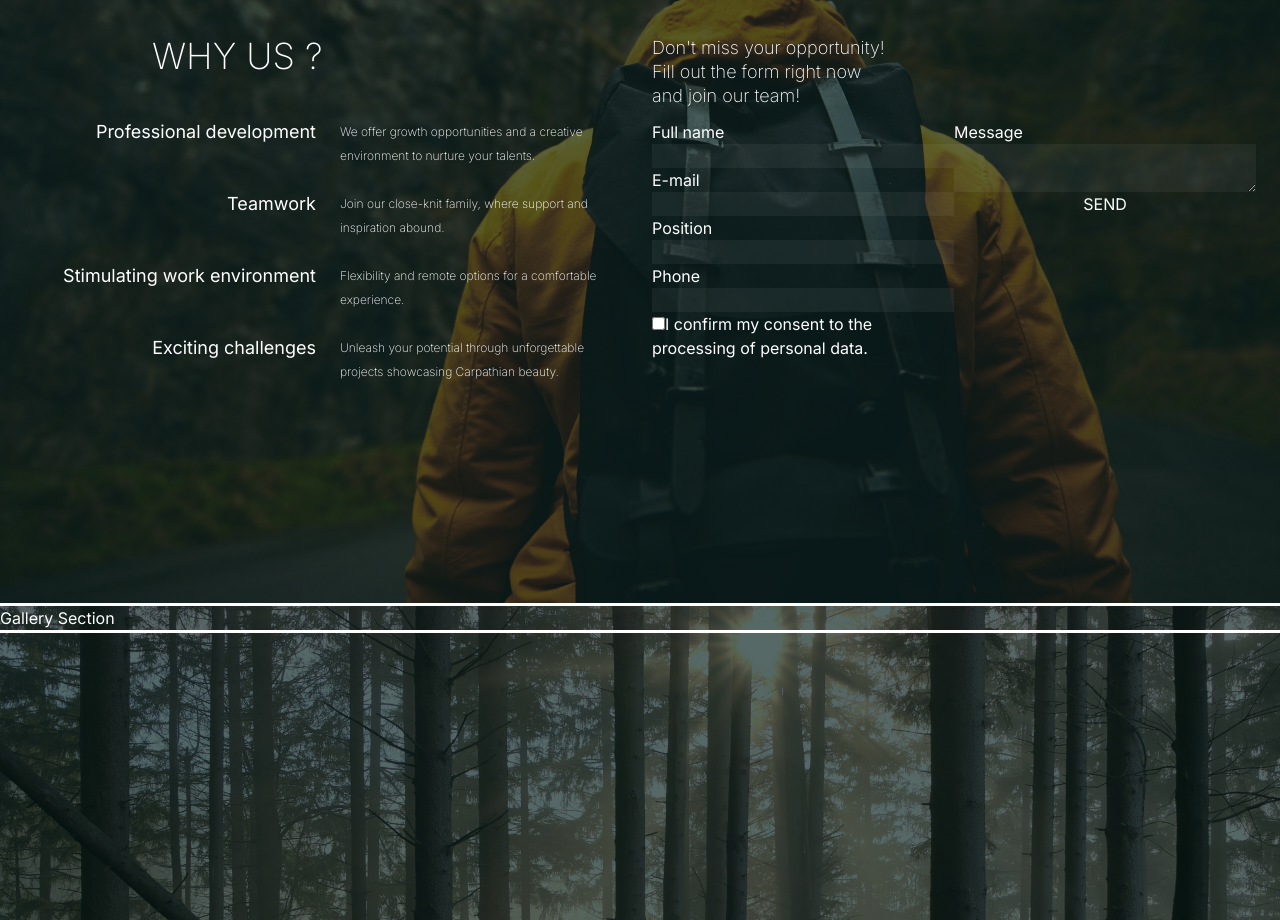
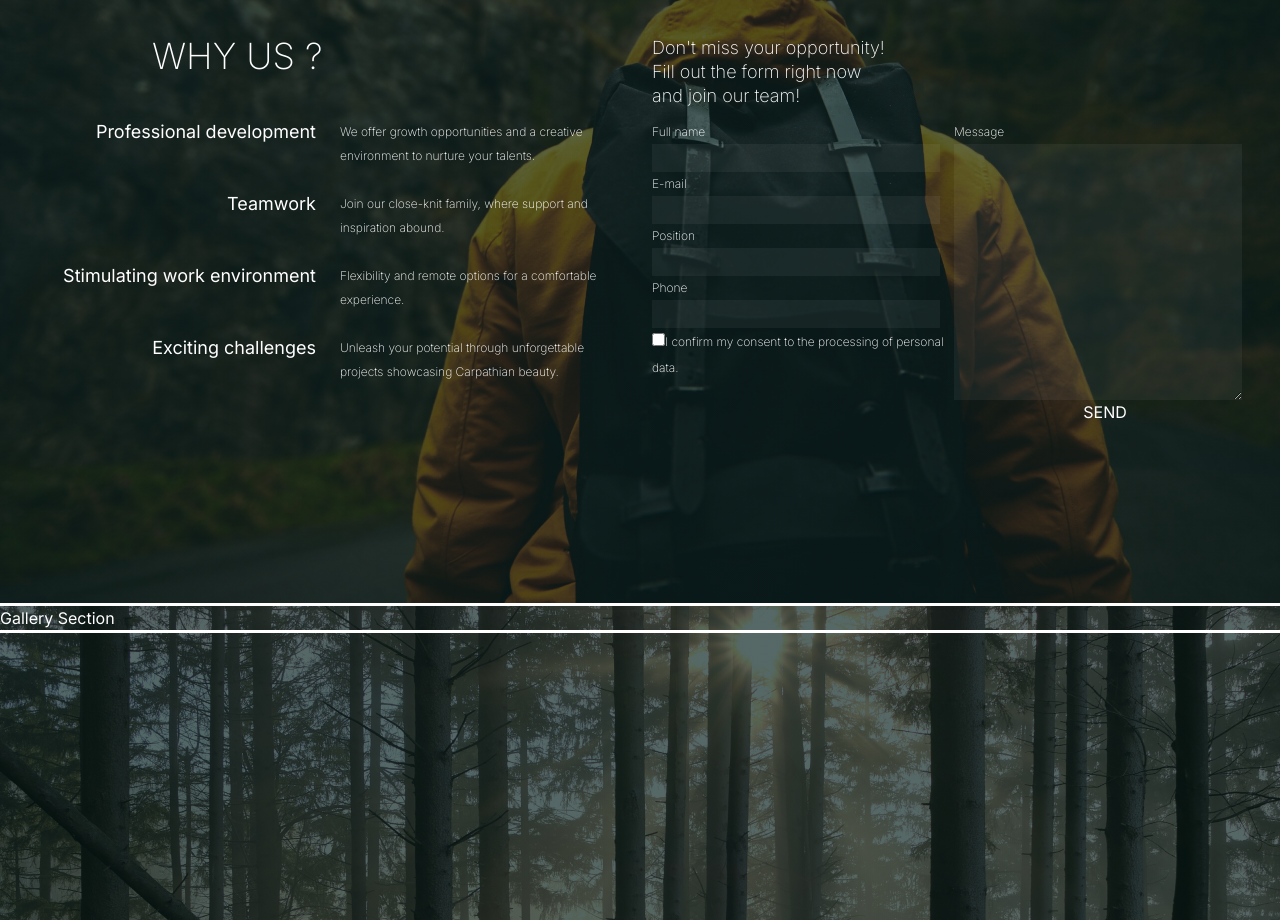
Before and after one commit to YuriyAtamanenko/CarpTravelApp, a Next.js app: page / in a window 1280 px wide. Shown: the part 2580-3500 px from the top of the page. Built offline with nearby package versions, Linux system fonts and the light colour scheme.

Commit message:
Update page.tsx

```diff
--- a/app/Career/page.tsx
+++ b/app/Career/page.tsx
@@ -6,7 +6,7 @@ type FormData = {
   mail: string;
   position: string;
   tel: number;
-  policy: boolean;
+  confirm: boolean;
   message: string;
 };
 
@@ -76,33 +76,59 @@ export default function Career() {
           </p>
           <form autoComplete="off" onSubmit={onSubmit} className="flex mt-3">
             <div className="flex flex-col w-1/2">
-              <label htmlFor="name" className="flex flex-col">
+              <label
+                htmlFor="name"
+                className="flex flex-col text-xs font-extralight leading-6"
+              >
                 Full name
-                <input {...register("name")} className="bg-white/5" />
+                <input {...register("name")} className="bg-white/5 w-72 h-7" />
               </label>
-              <label htmlFor="mail" className="flex flex-col">
+              <label
+                htmlFor="mail"
+                className="flex flex-col text-xs font-extralight leading-6"
+              >
                 E-mail
-                <input {...register("mail")} className="bg-white/5" />
+                <input {...register("mail")} className="bg-white/5 w-72 h-7" />
               </label>
-              <label htmlFor="position" className="flex flex-col">
+              <label
+                htmlFor="position"
+                className="flex flex-col text-xs font-extralight leading-6"
+              >
                 Position
-                <input {...register("position")} className="bg-white/5" />
+                <input
+                  {...register("position")}
+                  className="bg-white/5 w-72 h-7"
+                />
               </label>
-              Phone
-              <label htmlFor="tel" className="flex flex-col">
-                <input {...register("tel")} className="bg-white/5" />
+
+              <label
+                htmlFor="tel"
+                className="flex flex-col text-xs font-extralight leading-6"
+              >
+                Phone
+                <input {...register("tel")} className="bg-white/5 w-72 h-7" />
               </label>
               <label>
-                <input type="checkbox" name="policy" className="bg-white/5" />
-                <span>
+                <input
+                  type="checkbox"
+                  {...register("confirm")}
+                  className="bg-white/5"
+                />
+                <span className="text-xs font-extralight leading-6">
                   I confirm my consent to the processing of personal data.
                 </span>
               </label>
             </div>
             <div className="flex flex-col w-1/2">
-              <label htmlFor="message" className="flex flex-col">
+              <label
+                htmlFor="message"
+                className="flex flex-col text-xs font-extralight leading-6"
+              >
                 Message
-                <textarea {...register("message")} className="bg-white/5" />
+                <textarea
+                  {...register("message")}
+                  className="bg-white/5 w-72 h-64"
+                />
               </label>
               <button type="submit">SEND</button>
             </div>
```
